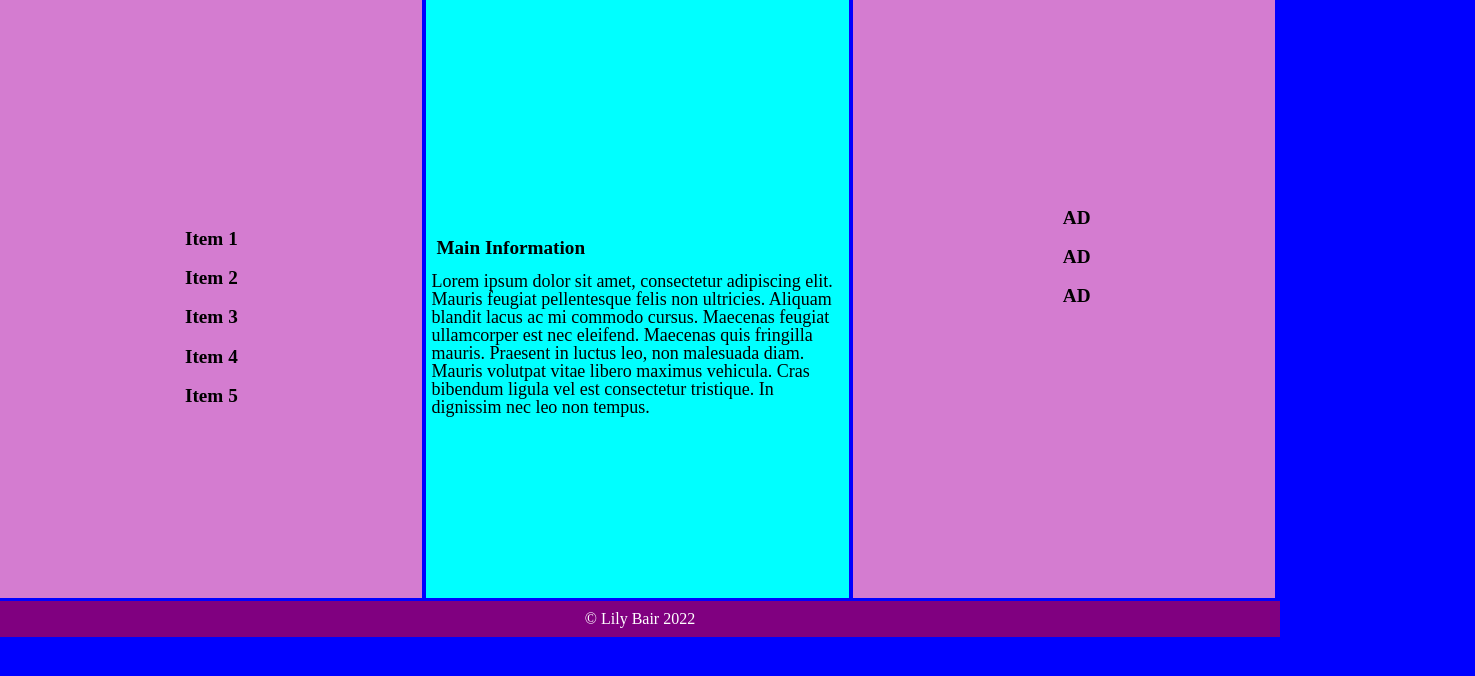
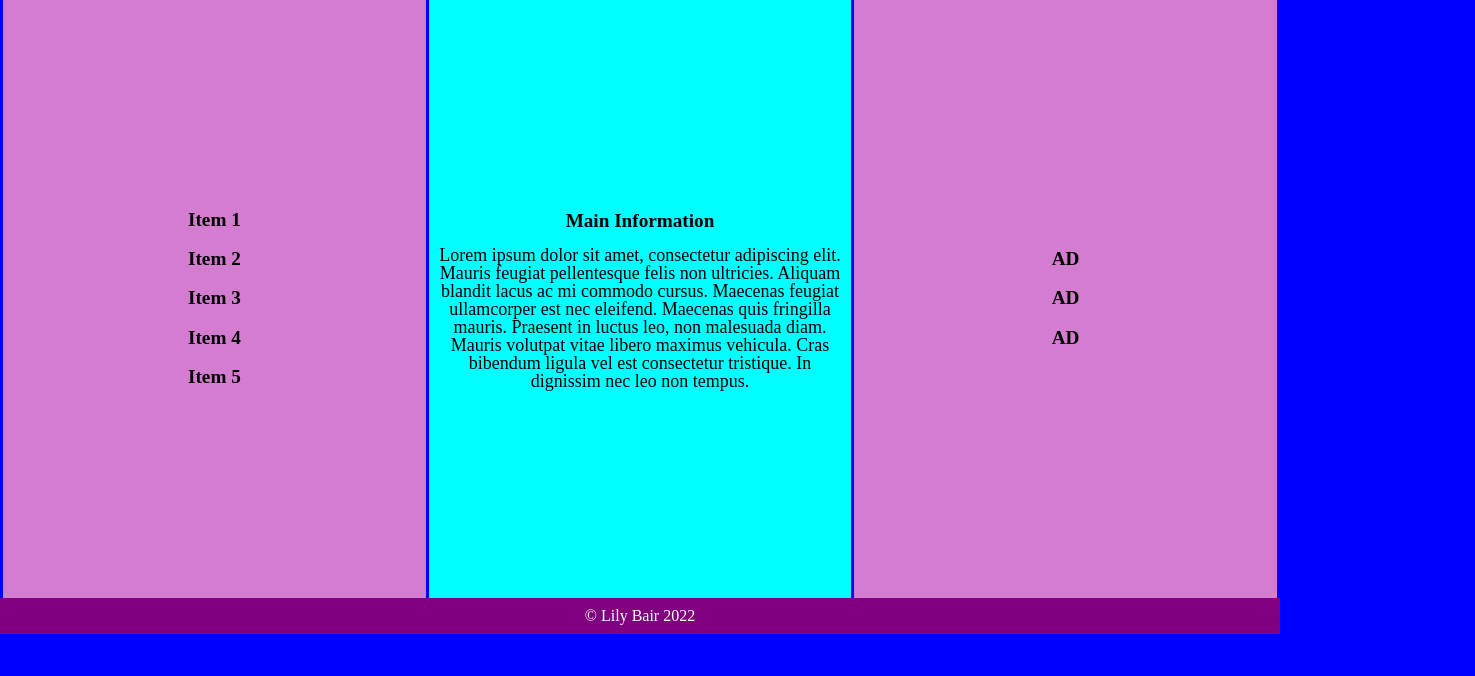
Before and after one commit to lbair39/holygrail_temp, a plain HTML site: page index.html in a window 1280 px wide. Shown: the part 56-732 px from the top of the page, 1475 px wide, since content can reach past the window. Drawn offline with Linux system fonts and the light colour scheme.

Commit message:
finished

```diff
--- a/index.html
+++ b/index.html
@@ -6,7 +6,7 @@
     <meta name="viewport" content="width=device-width, initial-scale=1.0">
     <link rel="stylesheet" href="/styles/reset.css">
     <link rel="stylesheet" href="/styles/core.css">
-    <link rel="stylesheet" href="/styles/float.css">
+   <link rel="stylesheet" href="/styles/flex.css">
     <title>holy grail</title>
 </head>
 <body>
--- /dev/null
+++ b/styles/flex.css
@@ -0,0 +1,19 @@
+main {
+    display: flex;
+    justify-content: space-evenly;
+}
+aside {
+    display: flex;
+    justify-content:center;
+    align-items: center;
+}
+div {display:flex;
+flex-direction: column;
+justify-content: center;
+text-align: center;}
+section {
+    display: flex;
+    flex-direction: column;
+    justify-content: center;
+    align-items: center;
+}
```
